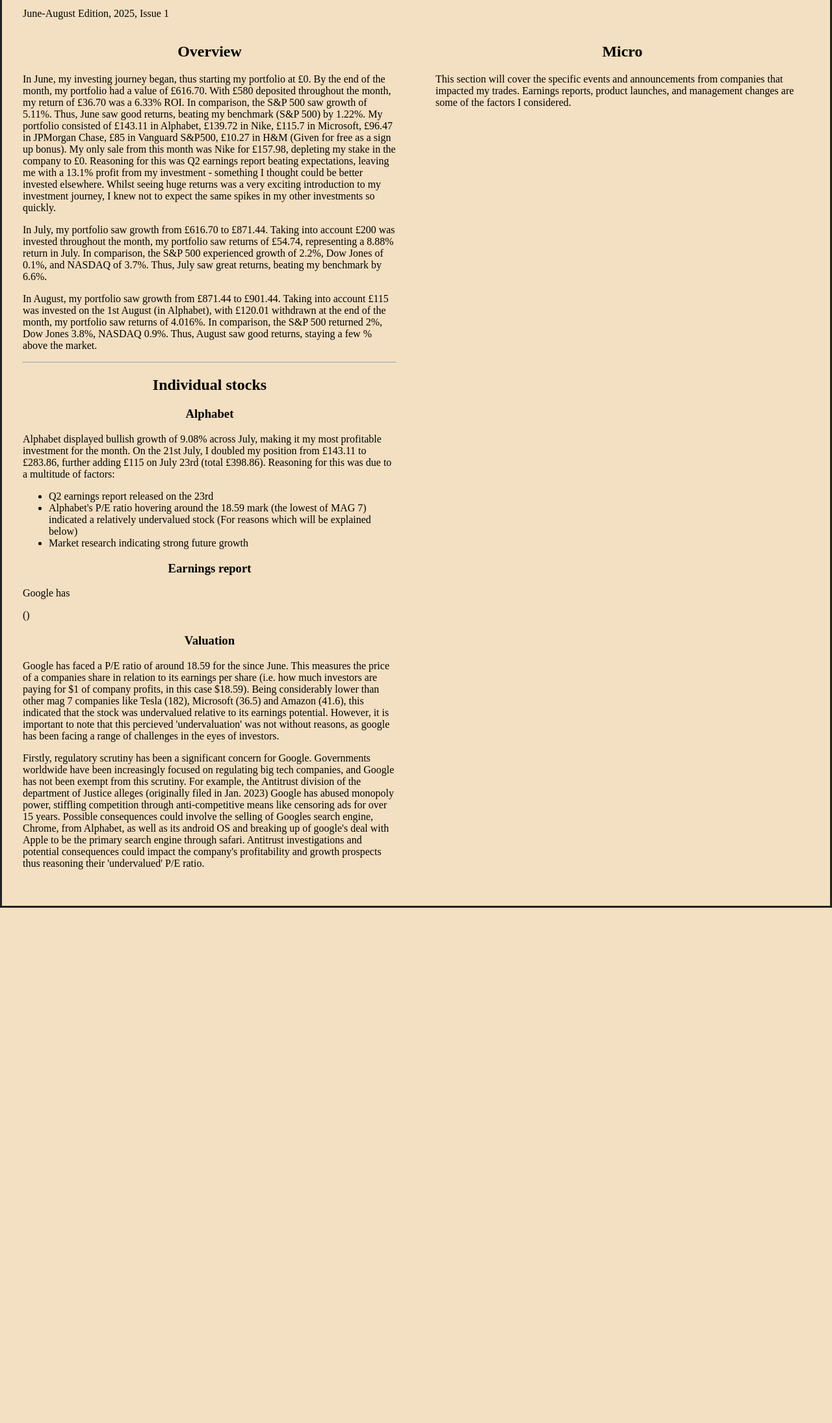
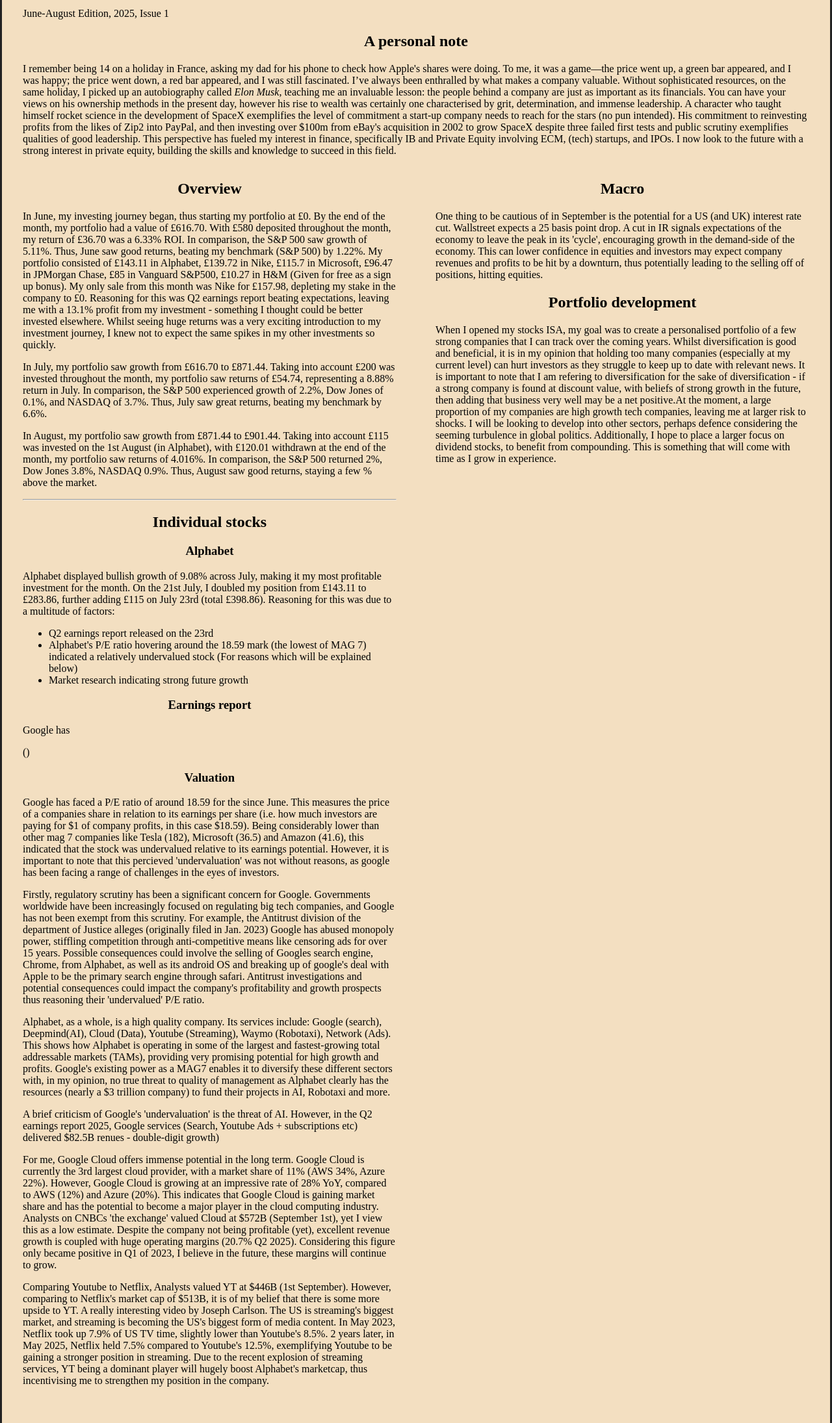
Before and after one commit to vernacchio/vernacchio-site, a plain HTML site: page index.html in a window 1280 px wide. Shown: the part 300-2490 px from the top of the page at 65% size. Before the commit the page ends 1737 px from the top, so only its background shows below. Drawn offline with Linux system fonts and the light colour scheme.

Commit message:
Update index.html with latest content

```diff
--- a/index.html
+++ b/index.html
@@ -15,6 +15,8 @@
         <h2><sub>A Breakdown of My Trades, from Macro Trends to Company-Specific Catalysts</sub></h2>
         <hr>
         <p>June-August Edition, 2025, Issue 1</p>
+        <h2>A personal note</h2>
+        <p>I remember being 14 on a holiday in France, asking my dad for his phone to check how Apple's shares were doing. To me, it was a game—the price went up, a green bar appeared, and I was happy; the price went down, a red bar appeared, and I was still fascinated. I’ve always been enthralled by what makes a company valuable. Without sophisticated resources, on the same holiday, I picked up an autobiography called <em>Elon Musk</em>, teaching me an invaluable lesson: the people behind a company are just as important as its financials. You can have your views on his ownership methods in the present day, however his rise to wealth was certainly one characterised by grit, determination, and immense leadership. A character who taught himself rocket science in the development of SpaceX exemplifies the level of commitment a start-up company needs to reach for the stars (no pun intended). His commitment to reinvesting profits from the likes of Zip2 into PayPal, and then investing over $100m from eBay's acquisition in 2002 to grow SpaceX despite three failed first tests and public scrutiny exemplifies qualities of good leadership. This perspective has fueled my interest in finance, specifically IB and Private Equity involving ECM, (tech) startups, and IPOs. I now look to the future with a strong interest in private equity, building the skills and knowledge to succeed in this field.</p>
         <section>
             <div class="two-column-layout">
                 <div>
@@ -36,11 +38,17 @@
                     <h3>Valuation</h3>
                     <p>Google has faced a P/E ratio of around 18.59 for the since June. This measures the price of a companies share in relation to its earnings per share (i.e. how much investors are paying for $1 of company profits, in this case $18.59). Being considerably lower than other mag 7 companies like Tesla (182), Microsoft (36.5) and Amazon (41.6), this indicated that the stock was undervalued relative to its earnings potential. However, it is important to note that this percieved 'undervaluation' was not without reasons, as google has been facing a range of challenges in the eyes of investors.</p>
                     <p>Firstly, regulatory scrutiny has been a significant concern for Google. Governments worldwide have been increasingly focused on regulating big tech companies, and Google has not been exempt from this scrutiny. For example, the Antitrust division of the department of Justice alleges (originally filed in Jan. 2023) Google has abused monopoly power, stiffling competition through anti-competitive means like censoring ads for over 15 years. Possible consequences could involve the selling of Googles search engine, Chrome, from Alphabet, as well as its android OS and breaking up of google's deal with Apple to be the primary search engine through safari. Antitrust investigations and potential consequences could impact the company's profitability and growth prospects thus reasoning their 'undervalued' P/E ratio. </p>
+                    <p>Alphabet, as a whole, is a high quality company. Its services include: Google (search), Deepmind(AI), Cloud (Data), Youtube (Streaming), Waymo (Robotaxi), Network (Ads). This shows how Alphabet is operating in some of the largest and fastest-growing total addressable markets (TAMs), providing very promising potential for high growth and profits. Google's existing power as a MAG7 enables it to diversify these different sectors with, in my opinion, no true threat to quality of management as Alphabet clearly has the resources (nearly a $3 trillion company) to fund their projects in AI, Robotaxi and more. </p>
+                    <p>A brief criticism of Google's 'undervaluation' is the threat of AI. However, in the Q2 earnings report 2025, Google services (Search, Youtube Ads + subscriptions etc) delivered $82.5B renues - double-digit growth)</p>
+                    <p>For me, Google Cloud offers immense potential in the long term. Google Cloud is currently the 3rd largest cloud provider, with a market share of 11% (AWS 34%, Azure 22%). However, Google Cloud is growing at an impressive rate of 28% YoY, compared to AWS (12%) and Azure (20%). This indicates that Google Cloud is gaining market share and has the potential to become a major player in the cloud computing industry. Analysts on CNBCs 'the exchange' valued Cloud at $572B (September 1st), yet I view this as a low estimate. Despite the company not being profitable (yet), excellent revenue growth is coupled with huge operating margins (20.7% Q2 2025). Considering this figure only became positive in Q1 of 2023, I believe in the future, these margins will continue to grow.</p>
+                    <p>Comparing Youtube to Netflix, Analysts valued YT at $446B (1st September). However, comparing to Netflix's market cap of $513B, it is of my belief that there is some more upside to YT. A really interesting video by Joseph Carlson. The US is streaming's biggest market, and streaming is becoming the US's biggest form of media content. In May 2023, Netflix took up 7.9% of US TV time, slightly lower than Youtube's 8.5%. 2 years later, in May 2025, Netflix held 7.5% compared to Youtube's 12.5%, exemplifying Youtube to be gaining a stronger position in streaming. Due to the recent explosion of streaming services, YT being a dominant player will hugely boost Alphabet's marketcap, thus incentivising me to strengthen my position in the company.  </p>
 
                 </div>
                 <div>
-                    <h2>Micro</h2>
-                    <p>This section will cover the specific events and announcements from companies that impacted my trades. Earnings reports, product launches, and management changes are some of the factors I considered.</p>
+                    <h2>Macro</h2>
+                    <p>One thing to be cautious of in September is the potential for a US (and UK) interest rate cut. Wallstreet expects a 25 basis point drop. A cut in IR signals expectations of the economy to leave the peak in its 'cycle', encouraging growth in the demand-side of the economy. This can lower confidence in equities and investors may expect company revenues and profits to be hit by a downturn, thus potentially leading to the selling off of positions, hitting equities.</p>
+                    <h2>Portfolio development</h2>
+                    <p>When I opened my stocks ISA, my goal was to create a personalised portfolio of a few strong companies that I can track over the coming years. Whilst diversification is good and beneficial, it is in my opinion that holding too many companies (especially at my current level) can hurt investors as they struggle to keep up to date with relevant news. It is important to note that I am refering to diversification for the sake of diversification - if a strong company is found at discount value, with beliefs of strong growth in the future, then adding that business very well may be a net positive.At the moment, a large proportion of my companies are high growth tech companies, leaving me at larger risk to shocks. I will be looking to develop into other sectors, perhaps defence considering the seeming turbulence in global politics. Additionally, I hope to place a larger focus on dividend stocks, to benefit from compounding. This is something that will come with time as I grow in experience. </p>
                 </div>
             </div>
         </section>
```
